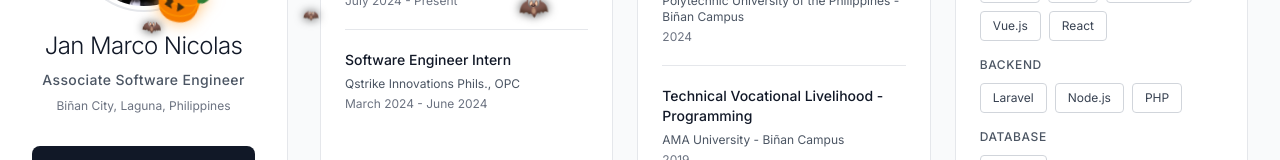
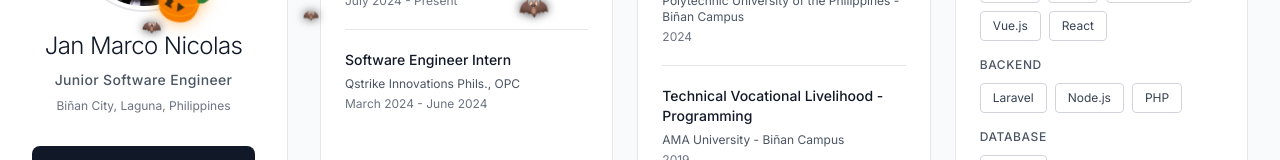
Before and after one commit to jmnicolass/Modern-Portfolio, a Vue app: page / in a window 1280 px wide. Shown: the part 154-314 px from the top of the page. Built offline with nearby package versions, Linux system fonts and the light colour scheme.

Commit message:
Update title.

```diff
--- a/src/App.vue
+++ b/src/App.vue
@@ -156,7 +156,7 @@
                       exp.company }}
                     </p>
                     <p class="text-xs font-normal" :class="darkMode ? 'text-gray-500' : 'text-gray-500'">{{ exp.duration
-                      }}</p>
+                    }}</p>
                   </div>
                 </div>
               </div>
@@ -175,7 +175,7 @@
                     :class="darkMode ? 'border-b border-gray-700' : 'border-b border-gray-200'">
                     <h3 class="font-medium text-sm mb-1.5" :class="darkMode ? 'text-white' : 'text-gray-900'">{{
                       edu.degree
-                      }}</h3>
+                    }}</h3>
                     <p class="text-xs mb-1 font-normal" :class="darkMode ? 'text-gray-400' : 'text-gray-600'">{{
                       edu.school }}</p>
                     <p class="text-xs font-normal" :class="darkMode ? 'text-gray-500' : 'text-gray-500'">{{ edu.year }}
@@ -351,7 +351,7 @@ const profileImageUrl = profileImage;
 const profile = ref({
   name: 'Jan Marco Nicolas',
   location: 'Biñan City, Laguna, Philippines',
-  title: 'Associate Software Engineer',
+  title: 'Junior Software Engineer',
   bio: 'I’m a Junior Software Engineer driven by curiosity and a desire to learn. I enjoy tackling new challenges and turning them into practical, user-focused solutions. Whether I’m helping build intuitive interfaces or learning how to optimize performance, I approach each project with a problem-solving mindset and an eagerness to grow. I’m excited to collaborate and help turn ideas into digital experiences that exceed expectations.'
 });
 
```
